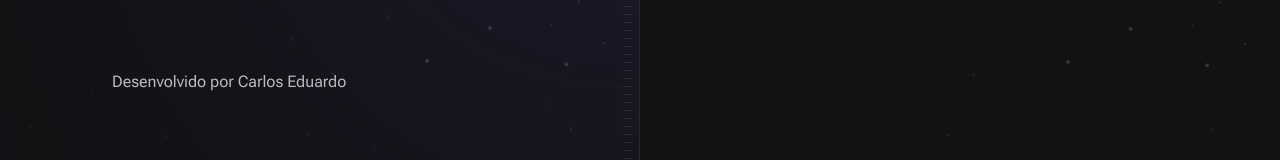
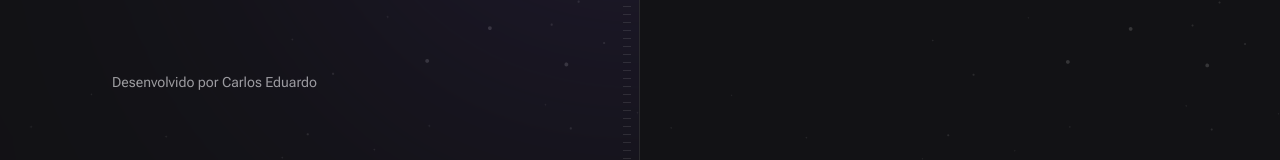
Before and after one commit to cadu4duarte/NLW-SpaceTime, a Next.js app in the folder web/: page / in a window 1280 px wide. Shown: the part 594-754 px from the top of the page. Built offline with nearby package versions, Linux system fonts and the light colour scheme; a web font is replaced by a local one.

Commit message:
feat: change code

```diff
--- a/web/src/app/page.tsx
+++ b/web/src/app/page.tsx
@@ -9,10 +9,10 @@ export default function Home() {
       <div className="flex flex-col items-start justify-between px-28 py-28 relative overflow-hidden border-r border-white/10 bg-[url(../assets/bg-stars.svg)] bg-cover">
 
         {/*blur*/}
-        <div className="absolute right-0 top-1/2 h-[288px] w-[526px] -translate-y-1/2 translate-x-1/2 rounded-full bg-purple-700 opacity-50 blur-full"/>
+        <div className="absolute right-0 top-1/2 h-[288px] w-[526px] -translate-y-1/2 translate-x-1/2 rounded-full bg-purple-700 opacity-50 blur-full" />
 
         {/*stripes*/}
-        <div className="absolute right-2 top-0 bottom-0 w-2 bg-stripes"/>
+        <div className="absolute right-2 top-0 bottom-0 w-2 bg-stripes" />
 
         <a href="" className="flex items-center gap-3 text-left hover:text-gray-50 transition-colors">
           <div className="flex h-10 w-10 items-center justify-center rounded-full bg-gray-400 ">
@@ -20,13 +20,13 @@ export default function Home() {
           </div>
 
           <p className="text-sm leading-snug max-w-[140px]">
-              <span className="underline">Crie sua conta</span> e salve suas memórias!
-            </p>
+            <span className="underline">Crie sua conta</span> e salve suas memórias!
+          </p>
         </a>
 
         {/*hero*/}
         <div className="space-y-5">
-          <Image src={nlwLogo} alt="nlw Space Time"/>
+          <Image src={nlwLogo} alt="nlw Space Time" />
 
           <div className="max-w-[420px] space-y-1">
             <h1 className="text-5xl font-bold leading-tight text-gray-50">Sua cápsula do tempo</h1>
@@ -39,7 +39,8 @@ export default function Home() {
 
         </div>
 
-        <div>
+        {/*copyright*/}
+        <div className="text-sm leading-relaxed text-gray-200">
           Desenvolvido por Carlos Eduardo
         </div>
 
```
